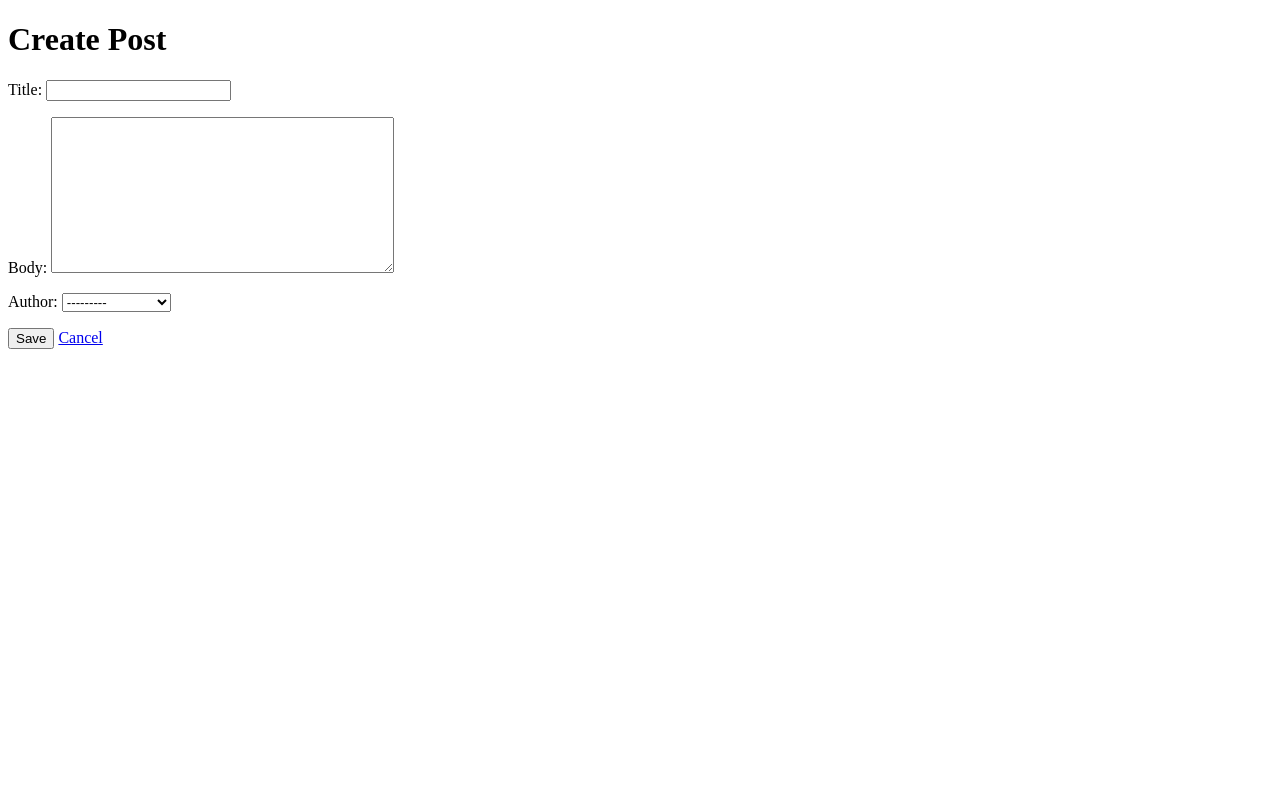
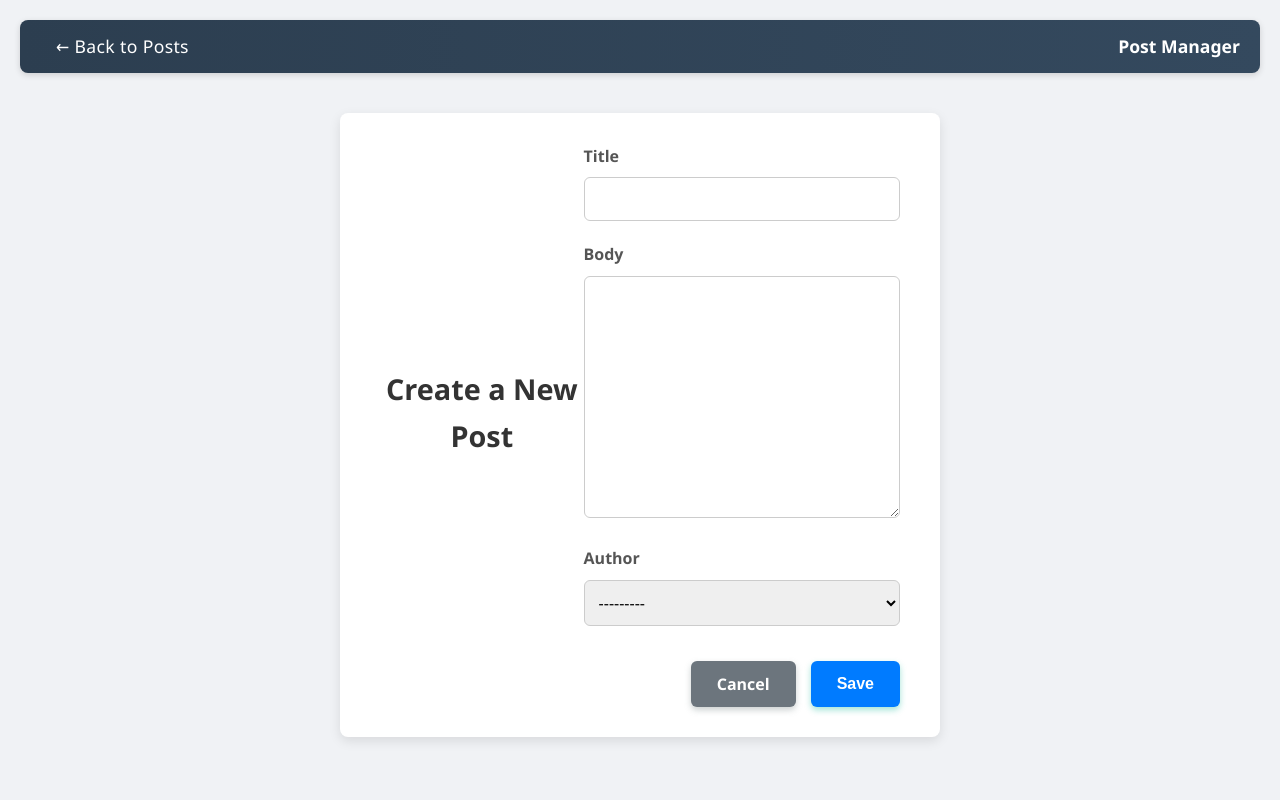
Before and after one commit to Rohan-khanal11/django, a Django app: page /create-post/ in a window 1280 px wide. Run offline with Django 5.2, Linux system fonts and the light colour scheme; a user stored in the database is signed in; data comes from the database, SQL or seed files in the repository; both versions use the stored data as it was after the commit.

Commit message:
post detail ui changes

```diff
--- a/post/static/css/style.css
+++ b/post/static/css/style.css
@@ -7,10 +7,11 @@
 
 body {
   font-family: 'Segoe UI', Tahoma, Geneva, Verdana, sans-serif;
-  background-color: #f9fbfd;
-  color: #2c3e50;
+  background-color: #f9fbfd; /* from your snippet */
+  color: #2c3e50; /* darker color */
   line-height: 1.65;
   min-height: 100vh;
+  padding: 20px; /* your padding */
 }
 
 /* === NAVBAR === */
@@ -21,6 +22,8 @@ body {
   background: linear-gradient(90deg, #2c3e50 0%, #34495e 100%);
   color: #ecf0f1;
   padding: 1rem 2rem;
+  border-radius: 8px;
+  margin-bottom: 30px;
   position: sticky;
   top: 0;
   z-index: 100;
@@ -41,6 +44,11 @@ body {
   text-decoration: underline;
 }
 
+.app-title {
+  font-size: 1.2rem;
+  font-weight: 600;
+}
+
 .login-name {
   font-weight: 700;
   margin-left: 0.5rem;
@@ -56,6 +64,79 @@ body {
   border-radius: 10px;
   box-shadow: 0 10px 20px rgba(0,0,0,0.05);
   min-height: 60vh;
+}
+
+/* === FORM WRAPPER & CARD === */
+.form-wrapper {
+  display: flex;
+  justify-content: center;
+  align-items: center;
+}
+
+.form-card {
+  background-color: white;
+  padding: 30px;
+  border-radius: 12px;
+  box-shadow: 0 0 15px rgba(0, 0, 0, 0.05);
+  max-width: 600px;
+  width: 100%;
+}
+
+.form-title {
+  text-align: center;
+  margin-bottom: 24px; /* increased margin */
+  font-size: 1.6rem;    /* slightly bigger */
+  color: #2c3e50;
+  font-weight: 600;
+}
+
+/* === FORM GROUPS === */
+.form-group {
+  margin-bottom: 16px;
+}
+
+.form-label {
+  display: block;
+  margin-bottom: 6px;
+  font-weight: 500;
+}
+
+.form-group input,
+.form-group textarea,
+.form-group select,
+form input[type="text"] {
+  width: 100%;
+  padding: 10px;
+  border-radius: 6px;
+  border: 1px solid #ccc;
+  font-size: 1rem;
+  transition: border-color 0.3s ease, box-shadow 0.3s ease;
+  flex-grow: 1;
+}
+
+/* Added box-shadow on focus for better UI */
+form input[type="text"]:focus,
+.form-group input:focus,
+.form-group textarea:focus,
+.form-group select:focus {
+  border-color: #1abc9c;
+  outline: none;
+  box-shadow: 0 0 6px rgba(26, 188, 156, 0.4);
+}
+
+.form-error {
+  color: #e74c3c; /* stronger red */
+  font-size: 0.9rem;
+  margin-top: 6px;
+  font-weight: 600;
+}
+
+/* === FORM ACTIONS === */
+.form-actions {
+  display: flex;
+  justify-content: flex-end;
+  gap: 12px;
+  margin-top: 24px;
 }
 
 /* === BUTTONS === */
@@ -81,6 +162,11 @@ button:hover,
   box-shadow: 0 5px 15px rgba(22,160,133,0.6);
 }
 
+.btn-primary {
+  background-color: #4a90e2; /* your primary blue */
+  color: white;
+}
+
 .btn-danger {
   background-color: #e74c3c;
   box-shadow: 0 3px 6px rgba(231,76,60,0.4);
@@ -94,6 +180,7 @@ button:hover,
 .btn-secondary {
   background-color: #7f8c8d;
   box-shadow: 0 3px 6px rgba(127,140,141,0.4);
+  color: #333;
 }
 
 .btn-secondary:hover {
@@ -188,22 +275,20 @@ form.d-flex {
   align-items: center;
 }
 
-
-
 form.d-flex input[type="text"] {
   padding: 0.6rem 1rem;
   border-radius: 6px;
   border: 1px solid #ccc;
   font-size: 1rem;
+  height: 100%;
 }
 
 form.d-flex button {
   padding: 0.6rem 1.3rem;
   border-radius: 6px;
   font-size: 1rem;
-  height: 100%; /* ✅ Match input height visually */
+  height: 100%;
 }
-
 
 /* === PAGINATION === */
 .pagination {
@@ -252,22 +337,7 @@ form.d-flex button {
   cursor: pointer;
 }
 
-/* === FORM === */
-form input[type="text"] {
-  flex-grow: 1;
-  padding: 0.55rem 1rem;
-  font-size: 1rem;
-  border: 2px solid #ccc;
-  border-radius: 8px;
-  transition: border-color 0.3s ease;
-}
-
-form input[type="text"]:focus {
-  border-color: #1abc9c;
-  outline: none;
-}
-
-/* === TEXT === */
+/* === TEXT UTILITIES === */
 .text-center {
   text-align: center !important;
 }
--- a/post/templates/post/form.html
+++ b/post/templates/post/form.html
@@ -1,21 +1,150 @@
+{% load static %}
 <!DOCTYPE html>
 <html lang="en">
 <head>
-    <meta charset="UTF-8">
-    <title>Post Form</title>
+    <meta charset="UTF-8" />
+    <title>{% if form.instance.pk %}Edit{% else %}Create{% endif %} Post</title>
+    <link rel="stylesheet" href="{% static 'css/style.css' %}" />
+    <meta name="viewport" content="width=device-width, initial-scale=1" />
+    <style>
+        body {
+            font-family: 'Segoe UI', Tahoma, Geneva, Verdana, sans-serif;
+            background-color: #f0f2f5;
+            margin: 0;
+            padding: 20px;
+        }
+        .navbar {
+            display: flex;
+            justify-content: space-between;
+            align-items: center;
+            background-color: #007bff;
+            padding: 12px 20px;
+            color: white;
+            font-weight: 600;
+            font-size: 1.1rem;
+            box-shadow: 0 2px 6px rgba(0,0,0,0.15);
+        }
+        .navbar a {
+            color: white;
+            text-decoration: none;
+            font-weight: 500;
+        }
+        .form-wrapper {
+            max-width: 600px;
+            margin: 40px auto;
+            background: white;
+            border-radius: 8px;
+            box-shadow: 0 4px 12px rgba(0,0,0,0.1);
+            padding: 30px 40px;
+        }
+        .form-title {
+            margin-bottom: 25px;
+            font-size: 1.8rem;
+            color: #333;
+            text-align: center;
+        }
+        .form-group {
+            margin-bottom: 20px;
+        }
+        label.form-label {
+            display: block;
+            margin-bottom: 8px;
+            font-weight: 600;
+            color: #555;
+        }
+        input[type="text"],
+        input[type="email"],
+        textarea,
+        select {
+            width: 100%;
+            padding: 10px 14px;
+            border-radius: 6px;
+            border: 1.5px solid #ccc;
+            font-size: 1rem;
+            transition: border-color 0.3s ease;
+            font-family: inherit;
+        }
+        input[type="text"]:focus,
+        input[type="email"]:focus,
+        textarea:focus,
+        select:focus {
+            outline: none;
+            border-color: #007bff;
+            box-shadow: 0 0 8px rgba(0, 123, 255, 0.3);
+        }
+        .form-error {
+            color: #d9534f;
+            font-size: 0.9rem;
+            margin-top: 6px;
+        }
+        .form-actions {
+            display: flex;
+            justify-content: flex-end;
+            gap: 15px;
+            margin-top: 35px;
+        }
+        .btn {
+            padding: 10px 26px;
+            font-weight: 600;
+            border: none;
+            border-radius: 6px;
+            cursor: pointer;
+            font-size: 1rem;
+            transition: background-color 0.25s ease;
+            text-decoration: none;
+            display: inline-block;
+        }
+        .btn-primary {
+            background-color: #007bff;
+            color: white;
+        }
+        .btn-primary:hover {
+            background-color: #0056b3;
+        }
+        .btn-secondary {
+            background-color: #6c757d;
+            color: white;
+        }
+        .btn-secondary:hover {
+            background-color: #565e64;
+        }
+    </style>
 </head>
 <body>
 
-<h1>{% if form.instance.pk %}Edit{% else %}Create{% endif %} Post</h1>
+<header class="navbar">
+    <div class="navbar-left">
+        <a href="{% url 'list_post' %}">← Back to Posts</a>
+    </div>
+    <div class="navbar-right">
+        Post Manager
+    </div>
+</header>
 
-<form method="post">
-    {% csrf_token %}
-    {{ form.as_p }}
-    <button type="submit">
-        {% if form.instance.pk %}Update{% else %}Save{% endif %}
-    </button>
-    <a href="{% url 'list_post' %}">Cancel</a>
-</form>
+<main class="form-wrapper">
+    <h2 class="form-title">
+        {% if form.instance.pk %}Edit Post{% else %}Create a New Post{% endif %}
+    </h2>
+
+    <form method="post" novalidate>
+        {% csrf_token %}
+        {% for field in form %}
+        <div class="form-group">
+            <label for="{{ field.id_for_label }}" class="form-label">{{ field.label }}</label>
+            {{ field }}
+            {% if field.errors %}
+                <div class="form-error">{{ field.errors|striptags }}</div>
+            {% endif %}
+        </div>
+        {% endfor %}
+        <div class="form-actions">
+            <a href="{% url 'list_post' %}" class="btn btn-secondary">Cancel</a>
+            <button type="submit" class="btn btn-primary">
+                {% if form.instance.pk %}Update{% else %}Save{% endif %}
+            </button>
+        </div>
+    </form>
+</main>
 
 </body>
 </html>
```
Also changed, not shown: post/templates/post/details.html (+27 -11 lines), db.sqlite3.
